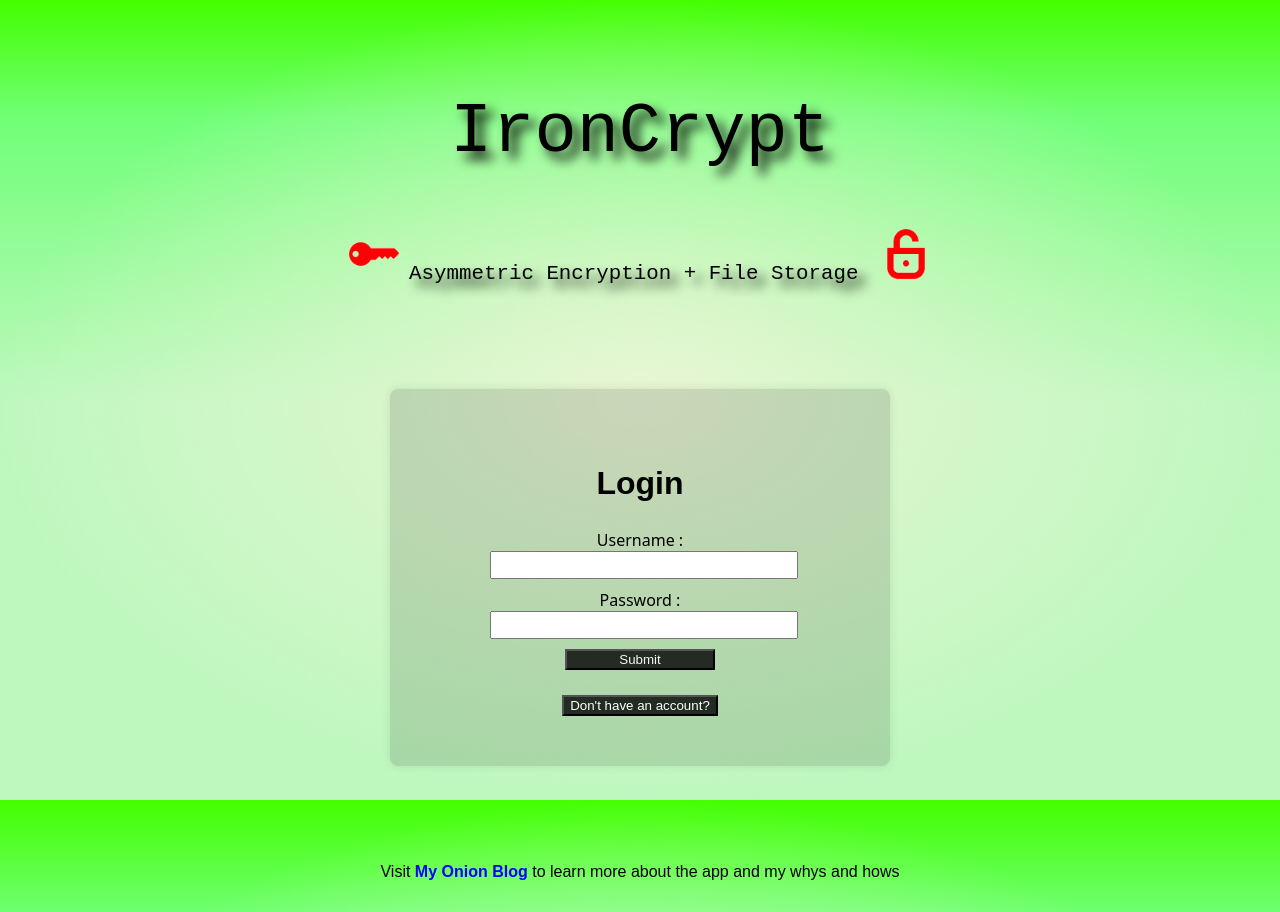
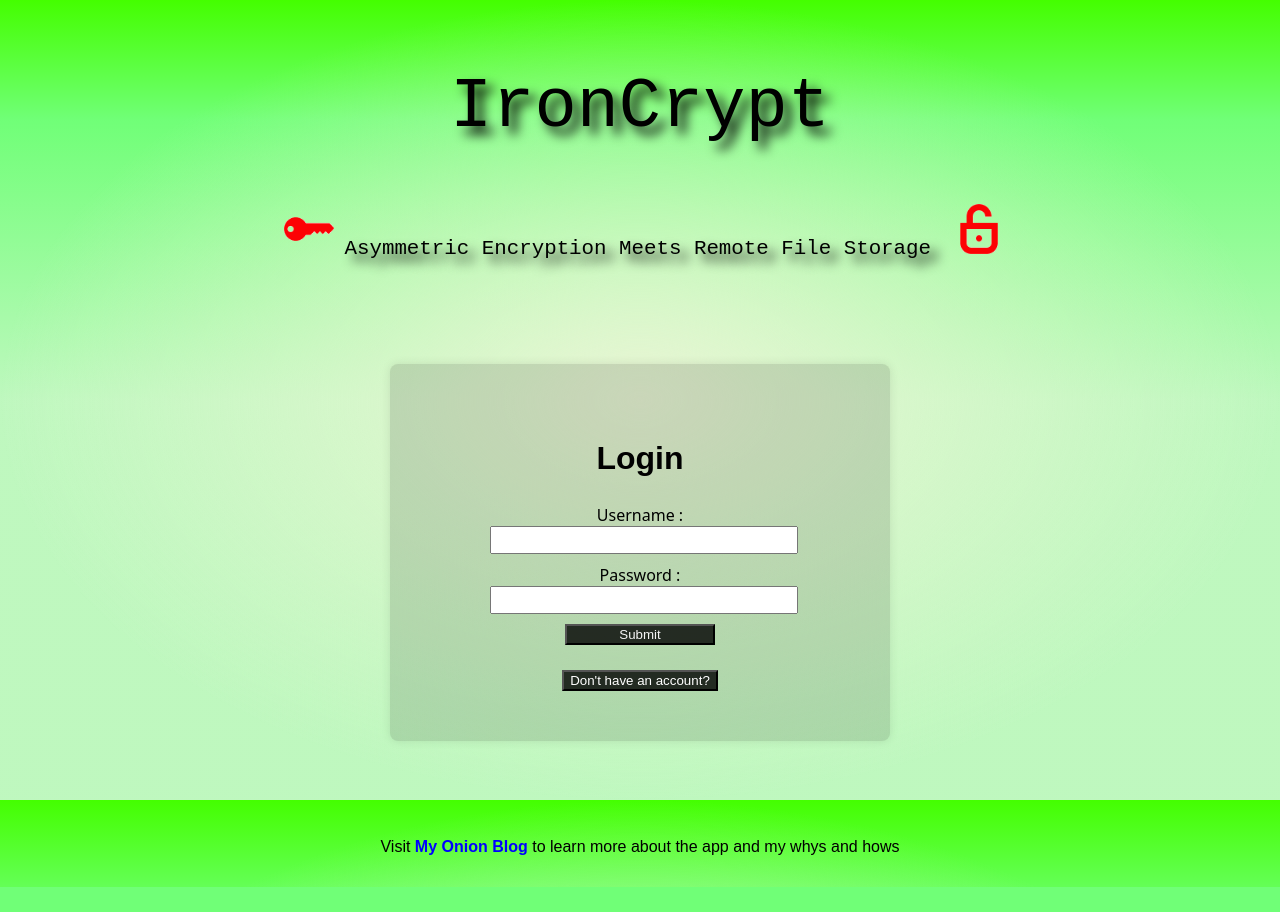
Before and after one commit to justmedusty/ironcrypt-webclient, a SvelteKit app: page /login in a window 1280 px wide. After the commit the page ends 887 px from the top, so only its background shows below. Built offline with nearby package versions, Linux system fonts and the light colour scheme.

Commit message:
styling changes

```diff
--- a/src/routes/MainHeader.svelte
+++ b/src/routes/MainHeader.svelte
@@ -6,7 +6,7 @@
             <!-- Adjust margin and height as needed -->
         </li>
         <li>
-            <h2>   <img src="/key.gif" style="margin-right: 10px; height: 50px; width: 50px; ">Asymmetric Encryption + File Storage   <img src="/redlock.gif" style="margin-left: 10px; height: 50px; width: 50px"></h2>
+            <h2 style="margin-left:1vb">   <img src="/key.gif" style="margin-right: 10px; height: 50px; width: 50px; ">Asymmetric Encryption Meets Remote File Storage   <img src="/redlock.gif" style="margin-left: 10px; height: 50px; width: 50px"></h2>
         </li>
     </ul>
 </header>
@@ -17,7 +17,6 @@
         flex-direction: column;
         justify-content: center;
         align-items: center;
-        margin-top: 25px;
     }
 
     ul {
```
Also changed, not shown: src/routes/components/FileViewer.svelte (+8 -3 lines).
